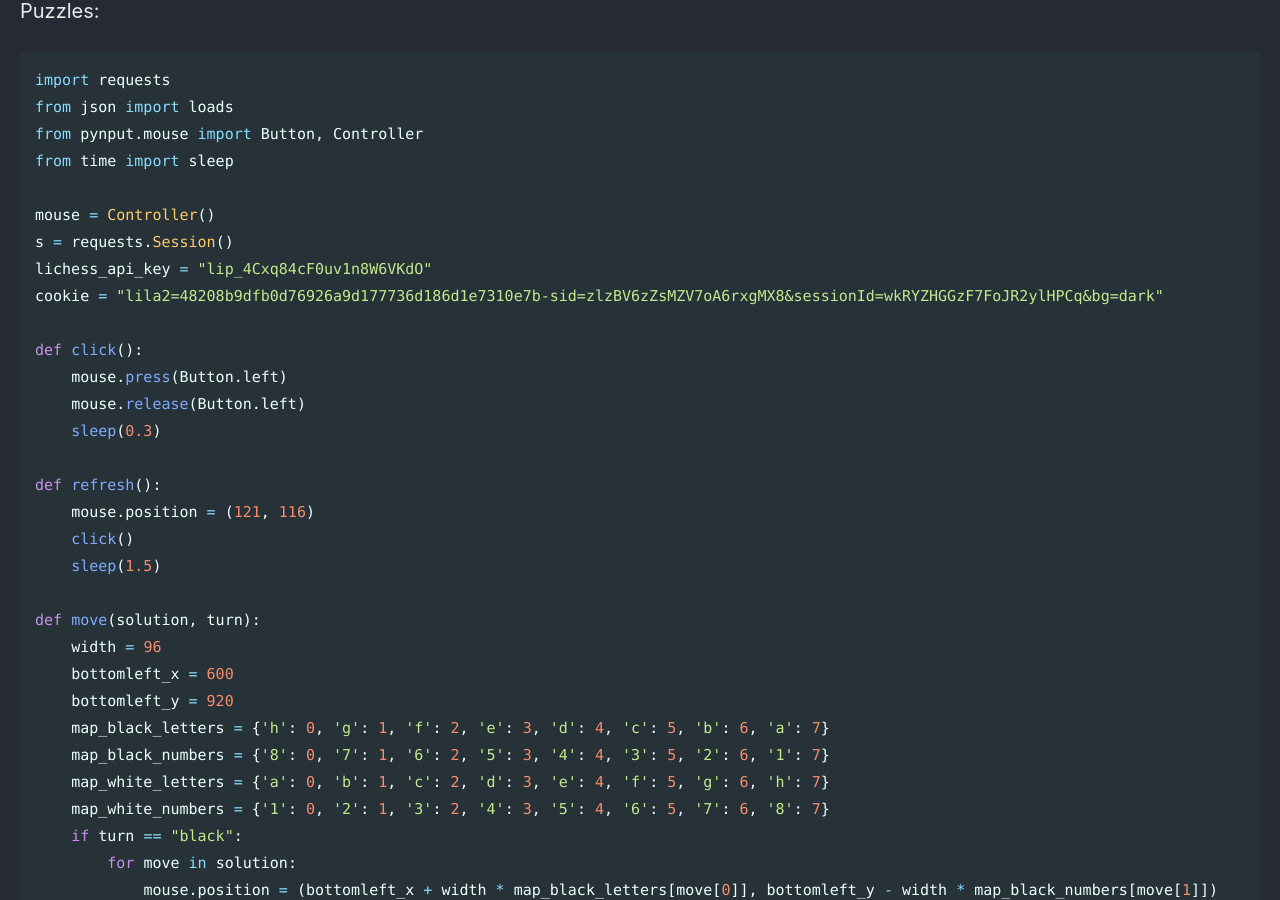
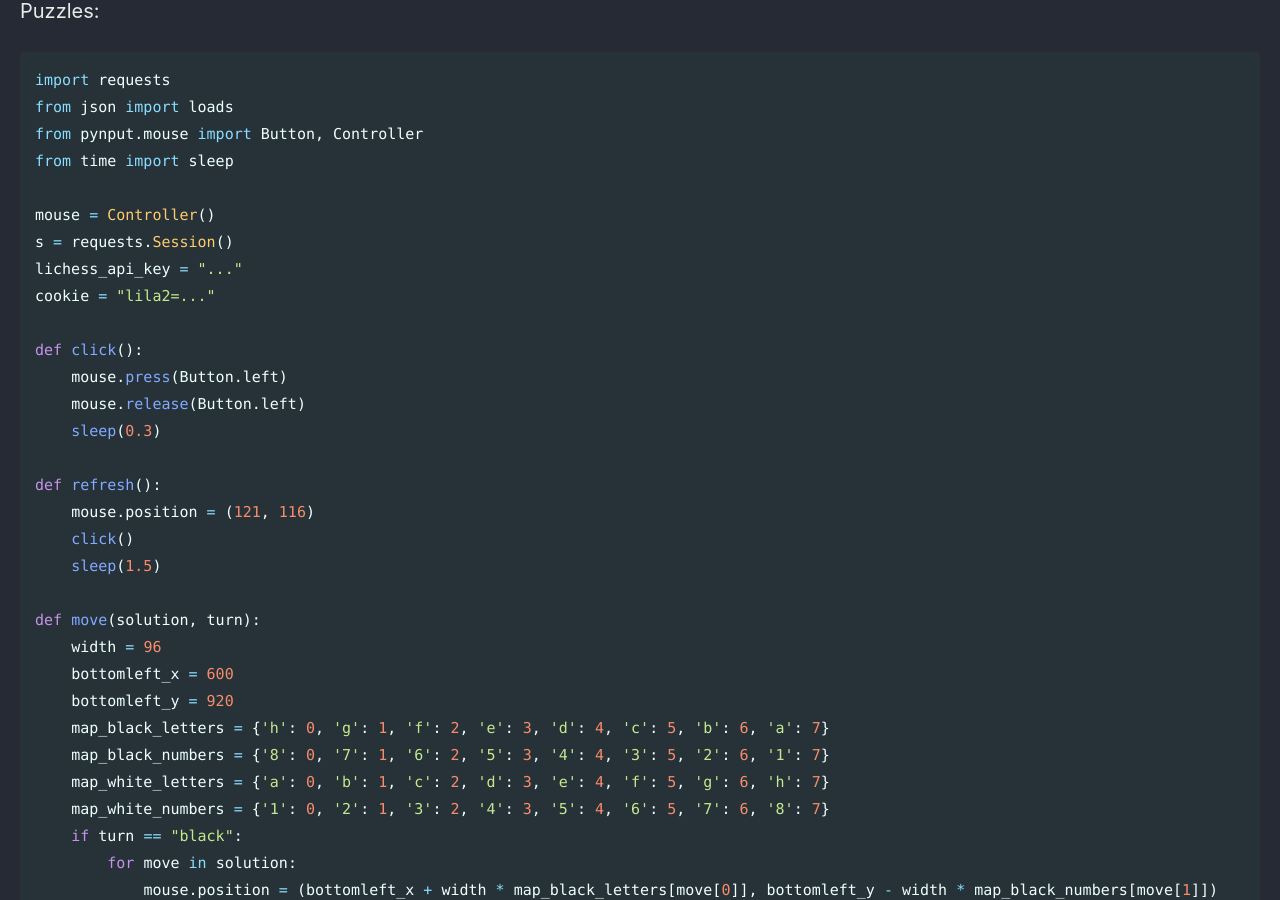
Before and after one commit to Connor-McCartney/Connor-McCartney.github.io, a Jekyll site: the page built from _pages/misc/lichess.md, in a window 1280 px wide and 900 px high, scrolled down 1371 px. Built offline with Jekyll 4.4.1, drawn with Linux system fonts in a browser that asks for light colours; cached includes are drawn as plain includes.

Commit message:
Update lichess.md

```diff
--- a/_pages/misc/lichess.md
+++ b/_pages/misc/lichess.md
@@ -60,8 +60,8 @@ from time import sleep
 
 mouse = Controller()
 s = requests.Session()
-lichess_api_key = "lip_4Cxq84cF0uv1n8W6VKdO"
-cookie = "lila2=48208b9dfb0d76926a9d177736d186d1e7310e7b-sid=zlzBV6zZsMZV7oA6rxgMX8&sessionId=wkRYZHGGzF7FoJR2ylHPCq&bg=dark"
+lichess_api_key = "..."
+cookie = "lila2=..."
 
 def click():
     mouse.press(Button.left)
```
